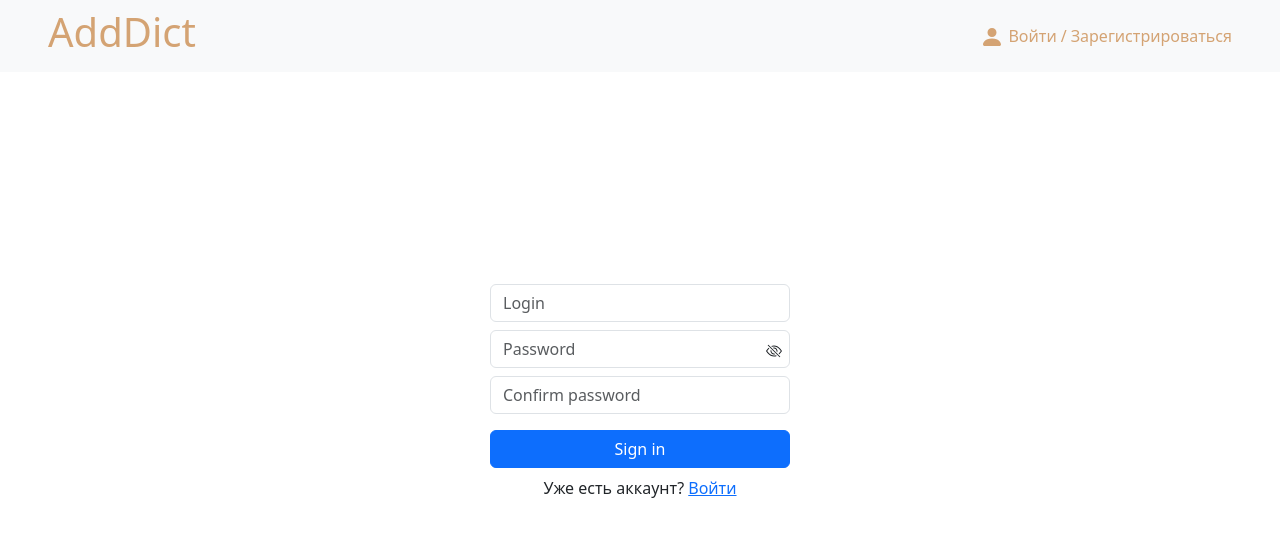
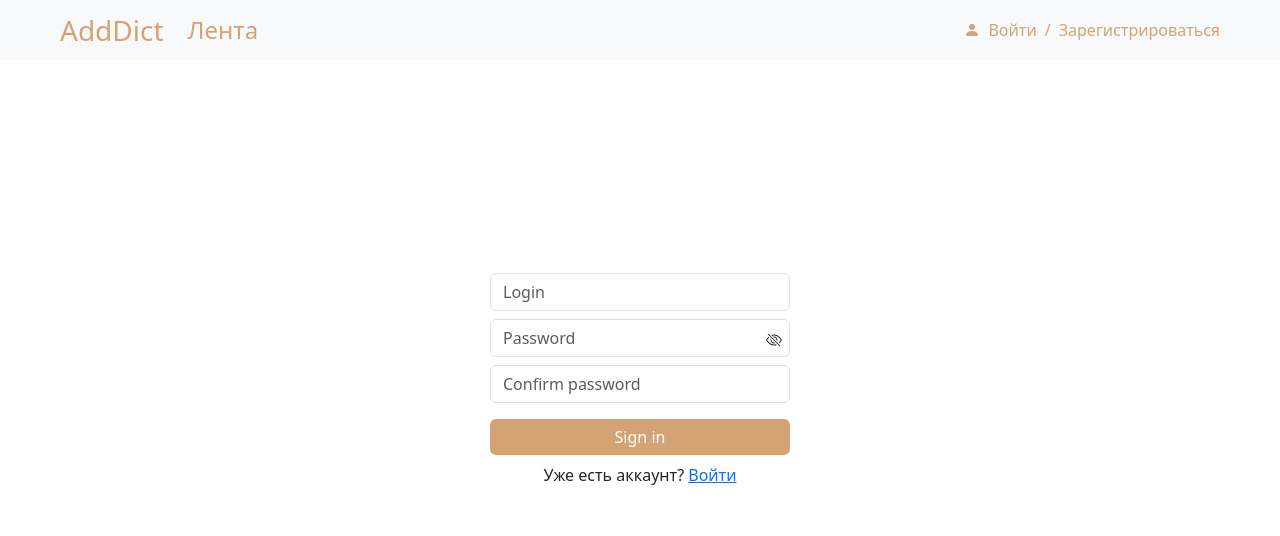
Before and after one commit to chup1kq/adddict_front, a React (Create React App) app: page /registration in a window 1280 px wide. Shown: the top 536 px of the page. Built offline with nearby package versions, Linux system fonts and the light colour scheme.

Commit message:
changed the header style

```diff
--- /dev/null
+++ b/src/components/Button.jsx
@@ -0,0 +1,13 @@
+import React from "react";
+import "../static/styles/Button.css";
+
+export const Button = ({text, onClick}) => {
+    return (
+        <button className="btn btn-primary w-100 mb-2"
+                type="button"
+                onClick={onClick}
+        >
+            {text}
+        </button>
+    );
+}
--- a/src/components/Header.jsx
+++ b/src/components/Header.jsx
@@ -1,38 +1,46 @@
-import {useAuth} from "../context/AuthContext";
-import {BsFillPersonFill} from "react-icons/bs";
-
+import { useAuth } from "../context/AuthContext";
+import { BsFillPersonFill } from "react-icons/bs";
 import "../static/styles/Header.css";
+import 'bootstrap/dist/js/bootstrap.bundle.min';
 
 export const Header = () => {
-    const {token} = useAuth();
+    const { token } = useAuth();
 
     return (
-        <nav className="navbar navbar-expand-lg navbar-light bg-light px-5 justify-content-between">
-            <a href={'/'}
-               className={'logo'}
-            >
-                <h1>AddDict</h1>
-            </a>
-            <div>
-                {!token ?
-                    <div className={'d-flex align-items-center'}>
-                        <div className={'me-1'}>
-                            <BsFillPersonFill className={'icon'}/>
+        <nav className="navbar navbar-expand-sm navbar-light bg-light px-5">
+            <div className="container-fluid">
+                <a className="navbar-brand" href="/">AddDict</a>
+                <button
+                    className="navbar-toggler"
+                    type="button"
+                    data-bs-toggle="collapse"
+                    data-bs-target="#navbarSupportedContent"
+                    aria-controls="navbarSupportedContent"
+                    aria-expanded="false"
+                    aria-label="Toggle navigation"
+                >
+                    <span className="navbar-toggler-icon"></span>
+                </button>
+                <div className="collapse navbar-collapse" id="navbarSupportedContent">
+                    <ul className="navbar-nav me-auto mb-2 mb-lg-0">
+                        <li className="nav-item">
+                            <a className="nav-link" href="#">Лента</a>
+                        </li>
+                        {token && (
+                            <li className="nav-item">
+                                <a className="nav-link" href="#">Мои словари</a>
+                            </li>
+                        )}
+                    </ul>
+                    {!token && (
+                        <div className="d-flex align-items-center">
+                            <BsFillPersonFill className="me-2" />
+                            <a href="/login" className="auth me-2">Войти</a>
+                            <span className="me-2">/</span>
+                            <a href="/registration" className="auth">Зарегистрироваться</a>
                         </div>
-                        <a href={'/login'}
-                           className={'auth'}
-                        >
-                            Войти
-                        </a>
-                        <p className={'my-0 mx-1 hd'}>/</p>
-                        <a href={'/registration'}
-                           className={'auth'}
-                        >
-                            Зарегистрироваться
-                        </a>
-                    </div> :
-                    <></>
-                }
+                    )}
+                </div>
             </div>
         </nav>
     );
--- a/src/components/Login.jsx
+++ b/src/components/Login.jsx
@@ -1,15 +1,17 @@
 import React, {useState, useEffect} from "react";
-import {BsEye, BsEyeSlash} from "react-icons/bs";
+import {useNavigate} from "react-router-dom";
 import "../static/styles/Authentication.css";
 import {ValidationError} from "../enums/ValidationErrors";
+import {Button} from "./Button";
+import {PasswordInput} from './PasswordInput';
 
 export function Login() {
     const [login, setLogin] = useState(
         localStorage.getItem("savedLogin") || ""
     );
     const [password, setPassword] = useState("");
-    const [passwordVisible, setPasswordVisible] = useState(false);
     const [errors, setErrors] = useState([]);
+    const navigate = useNavigate();
 
     function handleLogin() {
         setErrors([]);
@@ -19,6 +21,7 @@ export function Login() {
         }
 
         // Запрос на сервер...
+        navigate("/");
     }
 
     useEffect(() => {
@@ -36,21 +39,9 @@ export function Login() {
                            placeholder="Login"
                            value={login}
                     />
-                    <div className="position-relative">
-                        <input className="form-control pe-4"
-                               onChange={e => setPassword(e.target.value)}
-                               type={passwordVisible ? "text" : "password"}
-                               placeholder="Password"
-                               value={password}
-                        />
-                        <span className="position-absolute top-50 end-0 translate-middle-y me-2"
-                              style={{cursor: 'pointer'}}
-                              onMouseDown={() => setPasswordVisible(true)}
-                              onMouseUp={() => setPasswordVisible(false)}
-                              onMouseLeave={() => setPasswordVisible(false)}>
-                            {passwordVisible ? <BsEye/> : <BsEyeSlash/>}
-                        </span>
-                    </div>
+                    <PasswordInput value={password}
+                                   onChange={e => setPassword(e.target.value)}
+                    />
                     {errors.length > 0 && (
                         <div className="mt-3 small">
                             {errors.map((error, index) => (
@@ -63,12 +54,7 @@ export function Login() {
                         </div>
                     )}
                 </div>
-                <button className="btn btn-primary w-100 mb-2"
-                        type="button"
-                        onClick={handleLogin}
-                >
-                    Login
-                </button>
+                <Button text={'Login'} onClick={handleLogin}/>
                 <p className="m-0">Еще нет аккаунта? <a href="/registration">Зарегистрируйтесь</a></p>
             </form>
         </div>
--- /dev/null
+++ b/src/components/PasswordInput.jsx
@@ -0,0 +1,27 @@
+import {BsEye, BsEyeSlash} from "react-icons/bs";
+import React, {useState} from "react";
+
+export const PasswordInput = ({value, onChange}) => {
+    const [passwordVisible, setPasswordVisible] = useState(false);
+
+    return (
+        <div className={`position-relative mb-2`}>
+            <input
+                className="form-control pe-4"
+                onChange={onChange}
+                type={passwordVisible ? "text" : "password"}
+                placeholder={'Password'}
+                value={value}
+            />
+            <span
+                className="position-absolute top-50 end-0 translate-middle-y me-2"
+                style={{cursor: 'pointer'}}
+                onMouseDown={() => setPasswordVisible(true)}
+                onMouseUp={() => setPasswordVisible(false)}
+                onMouseLeave={() => setPasswordVisible(false)}
+            >
+        {passwordVisible ? <BsEye/> : <BsEyeSlash/>}
+      </span>
+        </div>
+    );
+};
--- a/src/components/Registration.jsx
+++ b/src/components/Registration.jsx
@@ -1,20 +1,20 @@
 import React, {useState} from "react";
-import {BsEye, BsEyeSlash} from "react-icons/bs";
 import Validation from "../functions/Validation";
 import "../static/styles/Authentication.css";
 import {ValidationError} from "../enums/ValidationErrors";
+import {Button} from "./Button";
+import {PasswordInput} from "./PasswordInput";
 
 export function Registration() {
     const [login, setLogin] = useState("");
     const [password, setPassword] = useState("");
     const [confirmedPassword, setConfirmedPassword] = useState("");
-    const [passwordVisible, setPasswordVisible] = useState(false);
     const [errors, setErrors] = useState([]);
     const validation = new Validation();
 
     function handleRegistration() {
         validation.clearErrors();
-        validation.validate(login, password);
+        // validation.validate(login, password);
         setErrors([...validation.errors]);
 
         if (validation.errors.length > 0) {
@@ -39,21 +39,9 @@ export function Registration() {
                            placeholder="Login"
                            value={login}
                     />
-                    <div className="position-relative mb-2">
-                        <input className="form-control pe-4"
-                               onChange={e => setPassword(e.target.value)}
-                               type={passwordVisible ? "text" : "password"}
-                               placeholder="Password"
-                               value={password}
-                        />
-                        <span className="position-absolute top-50 end-0 translate-middle-y me-2"
-                              style={{cursor: 'pointer'}}
-                              onMouseDown={() => setPasswordVisible(true)}
-                              onMouseUp={() => setPasswordVisible(false)}
-                              onMouseLeave={() => setPasswordVisible(false)}>
-                            {passwordVisible ? <BsEye/> : <BsEyeSlash/>}
-                        </span>
-                    </div>
+                    <PasswordInput value={password}
+                                   onChange={e => setPassword(e.target.value)}
+                    />
                     <input className="form-control mb-2"
                            onChange={e => setConfirmedPassword(e.target.value)}
                            type={'password'}
@@ -72,12 +60,7 @@ export function Registration() {
                         </div>
                     )}
                 </div>
-                <button className="btn btn-primary w-100 mb-2"
-                        type="button"
-                        onClick={handleRegistration}
-                >
-                    Sign in
-                </button>
+                <Button text={'Sign in'} onClick={handleRegistration}/>
                 <p className="m-0">Уже есть аккаунт? <a href="/login">Войти</a></p>
             </form>
         </div>
--- /dev/null
+++ b/src/static/styles/Button.css
@@ -0,0 +1,9 @@
+.btn {
+    background-color: #d4a373 !important;
+    transition: background-color 0.3s ease-in-out !important;
+    border: none !important;
+}
+
+.btn:hover {
+    background-color: #9d7248 !important;
+}
--- a/src/static/styles/Header.css
+++ b/src/static/styles/Header.css
@@ -1,15 +1,22 @@
-.icon {
-    font-size: 24px;
+.navbar {
+    height: 60px;
     color: #d4a373;
 }
 
-.logo {
-    text-decoration: none;
+.navbar a {
     color: #d4a373;
 }
 
-.hd {
-    color: #d4a373;
+.navbar-brand {
+    font-size: 28px !important;
+}
+
+.navbar-nav {
+    align-items: center;
+}
+
+.nav-link {
+    font-size: 24px !important;
 }
 
 .auth {
```
